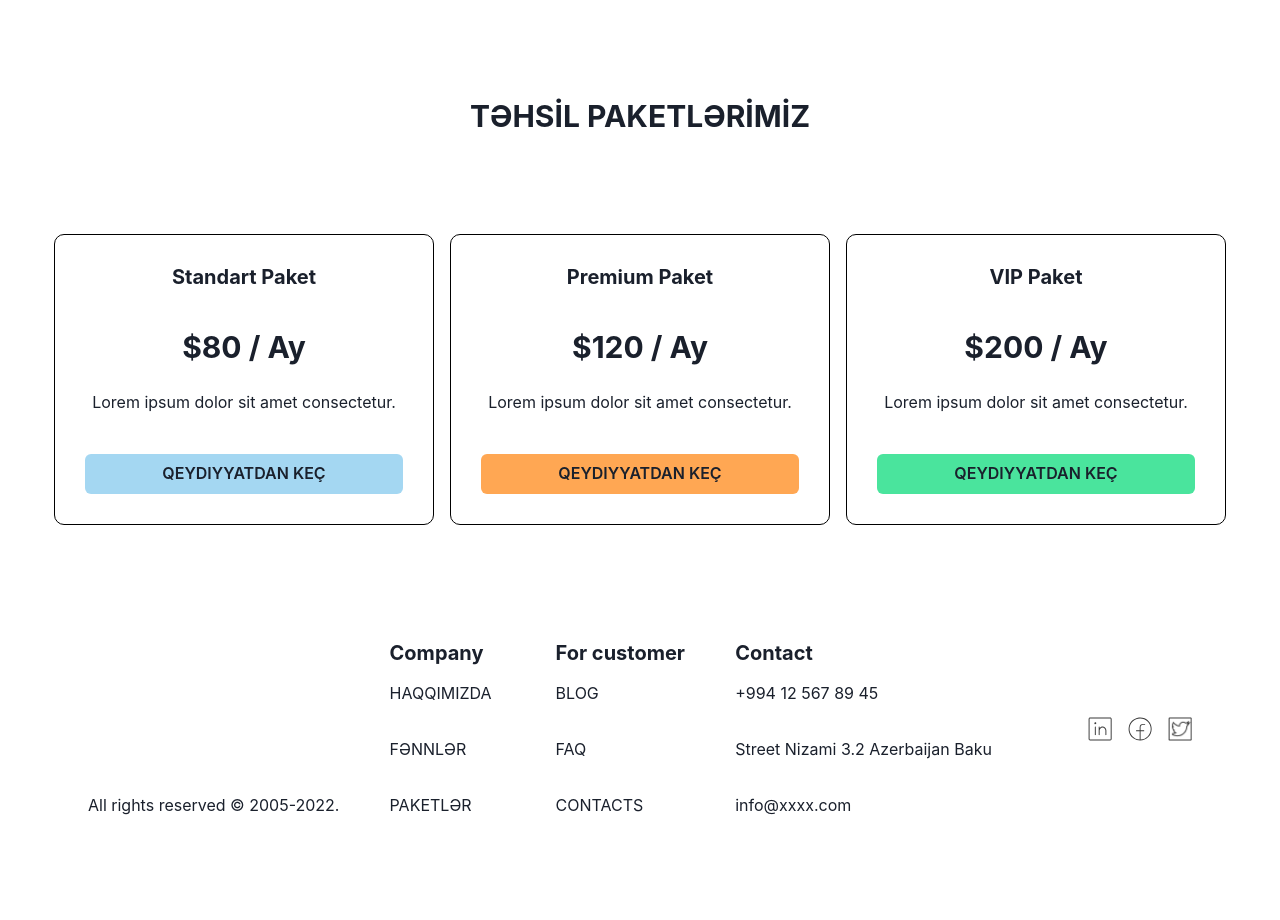
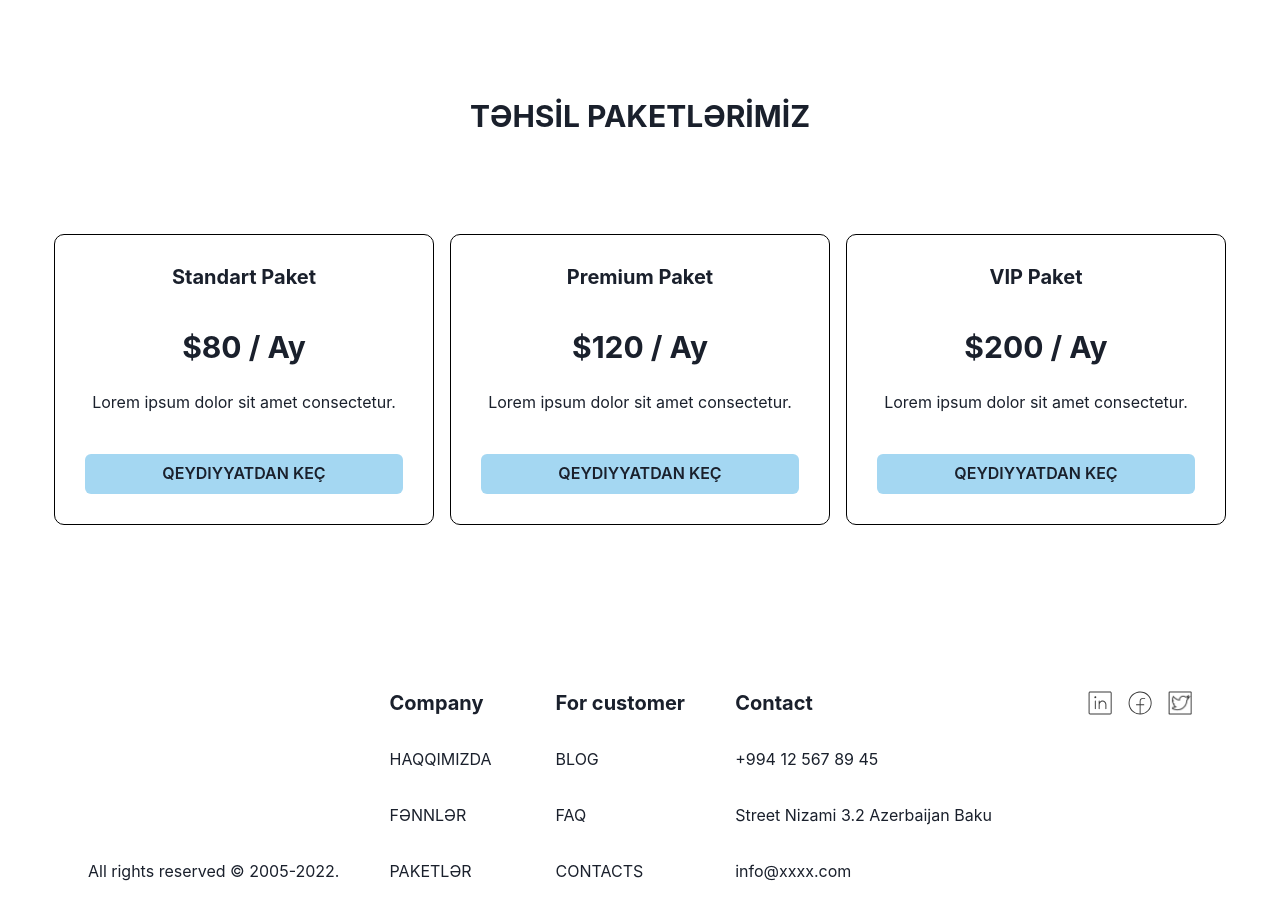
Before and after one commit to ccavad/edumetrics, a React (Vite) app: page / in a window 1280 px wide. Shown: the part 1728-2648 px from the top of the page. Built offline with nearby package versions, Linux system fonts and the light colour scheme; no server answers.

Commit message:
Changing Footer text to links

```diff
--- a/src/components/layout/Footer.jsx
+++ b/src/components/layout/Footer.jsx
@@ -1,6 +1,5 @@
 import React from "react";
 import {
-  Box,
   Flex,
   Heading,
   Image,
@@ -9,40 +8,39 @@ import {
   Text,
   UnorderedList,
 } from "@chakra-ui/react";
+import { Link } from "react-router-dom"; // Import Link from react-router-dom
 import Linkedin from "../../assets/images/linkedin.svg";
 import Facebook from "../../assets/images/facebook.svg";
-
 import Twitter from "../../assets/images/twitter.png";
 
 function Footer() {
   return (
     <>
       <Flex
-        width="100%" /* Full viewport width */
+        width="100%"
         justifyContent={{
           base: "center",
           md: "space-between",
-        }} /* Center on smaller screens, space between on medium+ */
+        }}
         alignItems="center"
         pb="100px"
         gap={4}
         wrap="wrap"
-        p={4} /* Add padding to avoid content touching screen edges */
+        p={4}
         mb="100px"
       >
-        {/* "All rights reserved" Text */}
         <Text
           minWidth="150px"
           textAlign={{
             base: "center",
             md: "left",
-          }} /* Center text on smaller screens */
+          }}
           alignSelf={{
             base: "center",
             md: "flex-end",
-          }} /* Center self on smaller screens */
+          }}
           flexGrow={1}
-          mb={{ base: 4, md: 0 }} /* Add margin bottom on smaller screens */
+          mb={{ base: 4, md: 0 }}
         >
           All rights reserved © 2005-2022.
         </Text>
@@ -57,19 +55,25 @@ function Footer() {
           textAlign={{
             base: "center",
             md: "left",
-          }} /* Center text on smaller screens */
-          mb={{ base: 4, md: 0 }} /* Add margin bottom on smaller screens */
+          }}
+          mb={{ base: 4, md: 0 }}
         >
-          <Heading as="h5" size="md" mb={4}>
+          <Heading as="h5" size="md" mb={8}>
             Company
           </Heading>
           <Stack
             spacing="2rem"
             alignItems={{ base: "center", md: "flex-start" }}
           >
-            <ListItem>HAQQIMIZDA</ListItem>
-            <ListItem>FƏNNLƏR</ListItem>
-            <ListItem>PAKETLƏR</ListItem>
+            <ListItem>
+              <Link to="/about">HAQQIMIZDA</Link>
+            </ListItem>
+            <ListItem>
+              <Link to="/courses">FƏNNLƏR</Link>
+            </ListItem>
+            <ListItem>
+              <Link to="/packages">PAKETLƏR</Link>
+            </ListItem>
           </Stack>
         </UnorderedList>
 
@@ -83,16 +87,22 @@ function Footer() {
           textAlign={{ base: "center", md: "left" }}
           mb={{ base: 4, md: 0 }}
         >
-          <Heading as="h5" size="md" mb={4}>
+          <Heading as="h5" size="md" mb={8}>
             For customer
           </Heading>
           <Stack
             spacing="2rem"
             alignItems={{ base: "center", md: "flex-start" }}
           >
-            <ListItem>BLOG</ListItem>
-            <ListItem>FAQ</ListItem>
-            <ListItem>CONTACTS</ListItem>
+            <ListItem>
+              <Link to="/blog">BLOG</Link>
+            </ListItem>
+            <ListItem>
+              <Link to="/faq">FAQ</Link>
+            </ListItem>
+            <ListItem>
+              <Link to="/contacts">CONTACTS</Link>
+            </ListItem>
           </Stack>
         </UnorderedList>
 
@@ -106,7 +116,7 @@ function Footer() {
           textAlign={{ base: "center", md: "left" }}
           mb={{ base: 4, md: 0 }}
         >
-          <Heading as="h5" size="md" mb={4}>
+          <Heading as="h5" size="md" mb={8}>
             Contact
           </Heading>
           <Stack
@@ -126,13 +136,13 @@ function Footer() {
           justifyContent={{
             base: "center",
             md: "flex-end",
-          }} /* Center on smaller screens */
+          }}
           alignItems="center"
+          alignSelf="flex-start"
           gap={4}
-          mb={{ base: 4, md: 0 }} /* Add margin bottom on smaller screens */
+          mb={{ base: 4, md: 0 }}
         >
-          <Image src={Linkedin} alt="LinkedIn" boxSize="24px" />{" "}
-          {/* Adjust size for consistency */}
+          <Image src={Linkedin} alt="LinkedIn" boxSize="24px" />
           <Image src={Facebook} alt="Facebook" boxSize="24px" />
           <Image src={Twitter} alt="Twitter" boxSize="24px" />
         </Flex>
--- a/src/pages/Home/PricingSection.jsx
+++ b/src/pages/Home/PricingSection.jsx
@@ -18,7 +18,7 @@ const pricePackages = [
     price: "$120 / Ay",
     description: "Lorem ipsum dolor sit amet consectetur.",
     buttonText: "QEYDIYYATDAN KEÇ",
-    buttonColor: "#FFA753",
+    buttonColor: "#A4D7F2",
   },
   {
     id: 3,
@@ -26,7 +26,7 @@ const pricePackages = [
     price: "$200 / Ay",
     description: "Lorem ipsum dolor sit amet consectetur.",
     buttonText: "QEYDIYYATDAN KEÇ",
-    buttonColor: "#4AE49D",
+    buttonColor: "#A4D7F2",
   },
 ];
 
@@ -36,7 +36,7 @@ export default function PriceSection() {
       direction="column"
       justifyContent="center"
       alignItems="center"
-      mb="100px"
+      mb="150px"
     >
       <Heading as="h3" size="lg" mb="100px">
         TƏHSİL PAKETLƏRİMİZ
```
